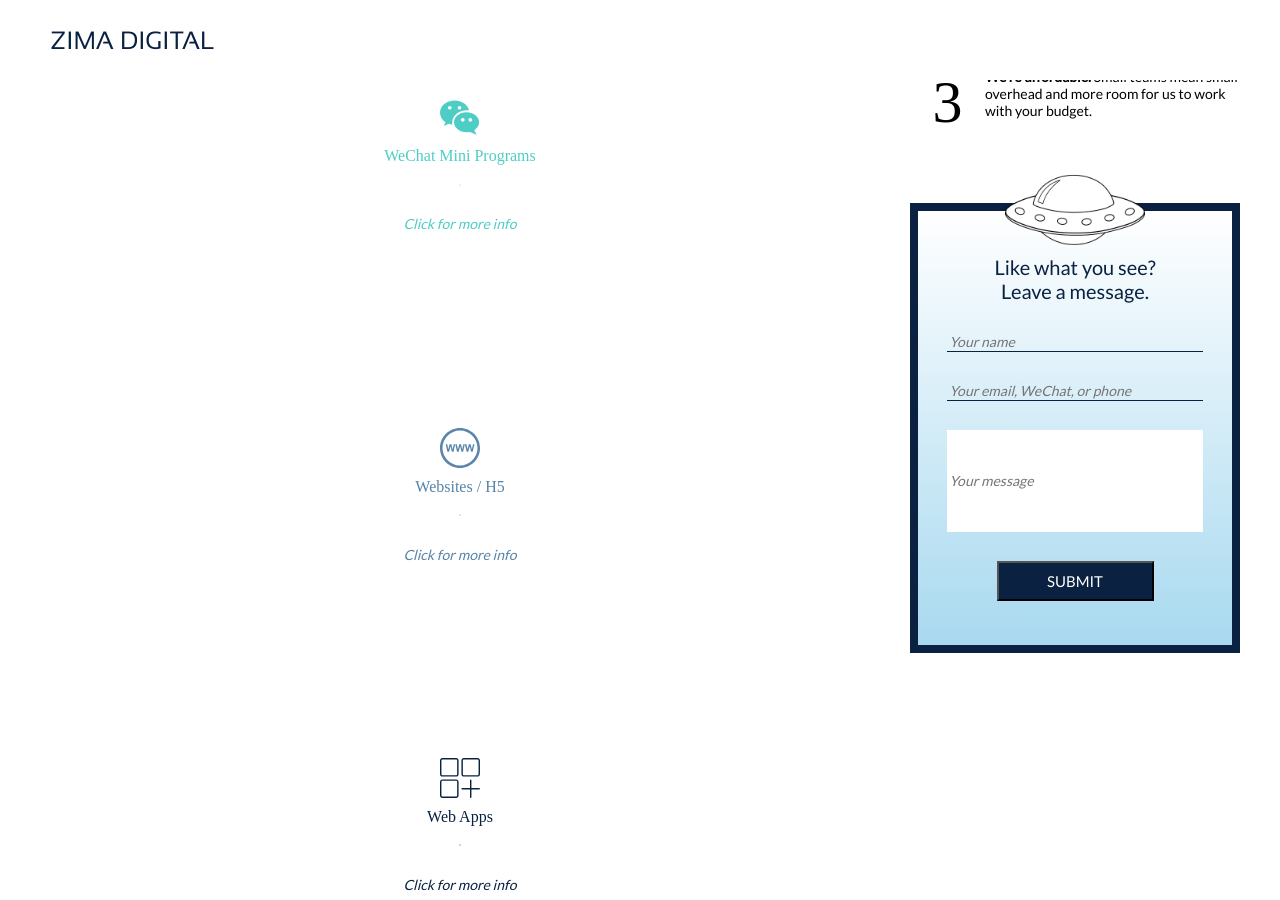
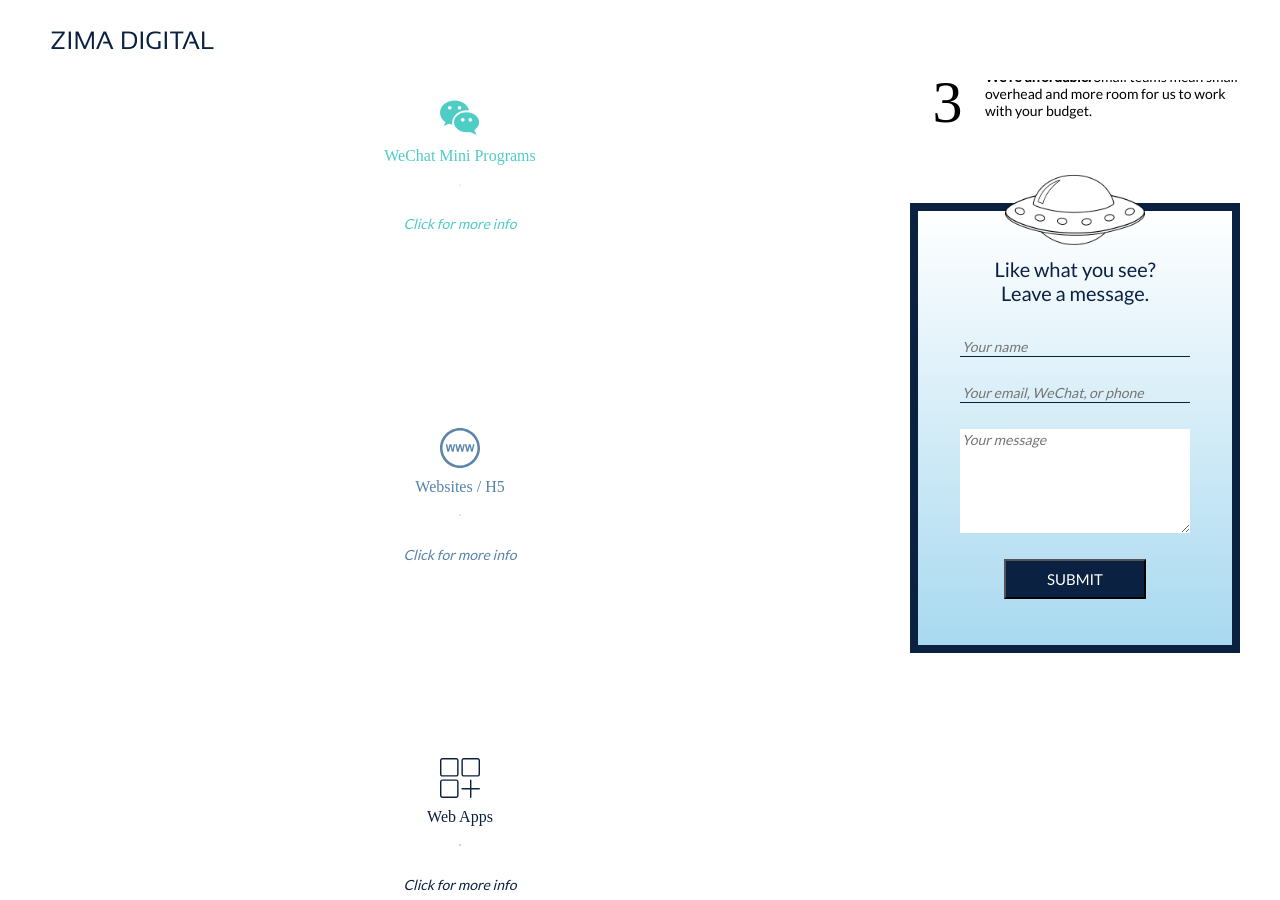
Before and after one commit to smithavt14/zima-digital-landing, a Jekyll site: the page docs/index.html, which Jekyll copies as it is, in a window 1280 px wide and 900 px high, scrolled down 1299 px. Built offline with Jekyll 4.4.1, drawn with Linux system fonts in a browser that asks for light colours.

Commit message:
Added formspree to contact form

```diff
--- a/docs/assets/css/styles.css
+++ b/docs/assets/css/styles.css
@@ -438,17 +438,24 @@
 .contact_input {
   font-family: Lato-Regular;
   font-size: 15px;
-  font-style: italic;
   border: 0;
   border-bottom: 1px solid #0A2141;
   background: unset;
   width: 80%;
   font-size: 14px; }
+  .contact_input::placeholder {
+    font-style: italic; }
 
 .input-box {
   height: 100px;
   background: white;
   border-bottom: 0; }
+
+input:focus {
+  outline: none !important; }
+
+textarea:focus {
+  outline: none !important; }
 
 .contact_submit {
   height: 40px;
@@ -460,6 +467,14 @@
   background: #0A2141;
   font-family: Lato-Regular;
   font-size: 15px; }
+
+.contact_form {
+  display: flex;
+  flex-direction: column;
+  justify-content: space-between;
+  align-items: center;
+  height: 70%;
+  width: 90%; }
 
 @media screen and (max-width: 800px) {
   .information_wrapper {
--- a/docs/index.html
+++ b/docs/index.html
@@ -119,10 +119,12 @@
         <div>Like what you see?</div>
         <div>Leave a message.</div>
       </div>
-      <input class="contact_input" type="text" placeholder="Your name">
-      <input class="contact_input" required="true" type="text" placeholder="Your email, WeChat, or phone">
-      <input class="contact_input input-box" placeholder="Your message" type="text">
-      <input class="contact_submit" type="submit" value="SUBMIT">
+      <form class="contact_form" action="https://formspree.io/alex@zimadigital.io" method="POST">
+        <input class="contact_input" type="text" name="name" placeholder="Your name">
+        <input class="contact_input" required="true" type="text" name="contact" placeholder="Your email, WeChat, or phone">
+        <textarea class="contact_input input-box" name="message" placeholder="Your message" type="text"></textarea>
+        <input class="contact_submit" type="submit" value="SUBMIT">
+      </form>
     </div>
   </div>
 </div>
```
Also changed, not shown: _sass/information.scss (+20 -1 lines), index.html (+6 -4 lines).
